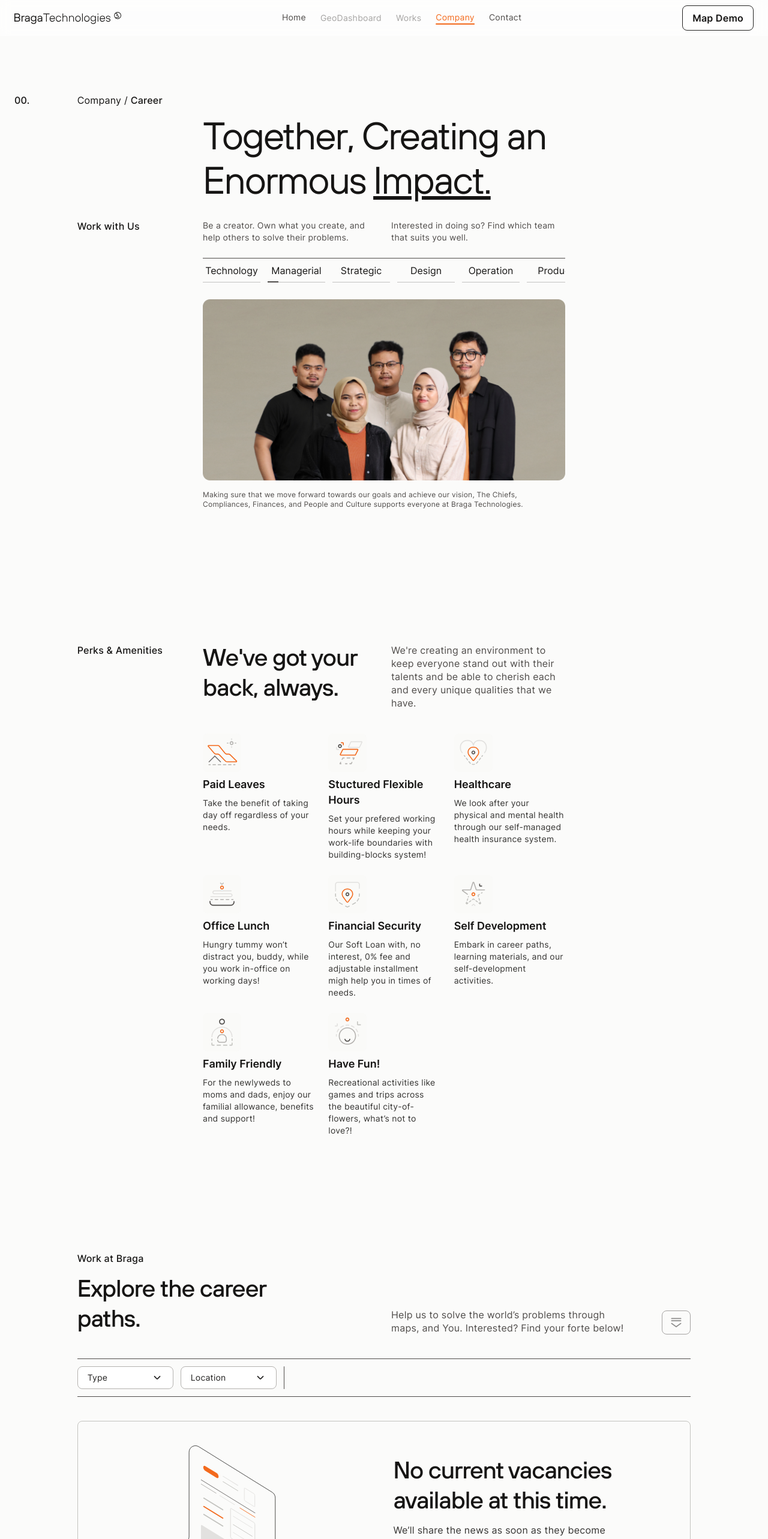
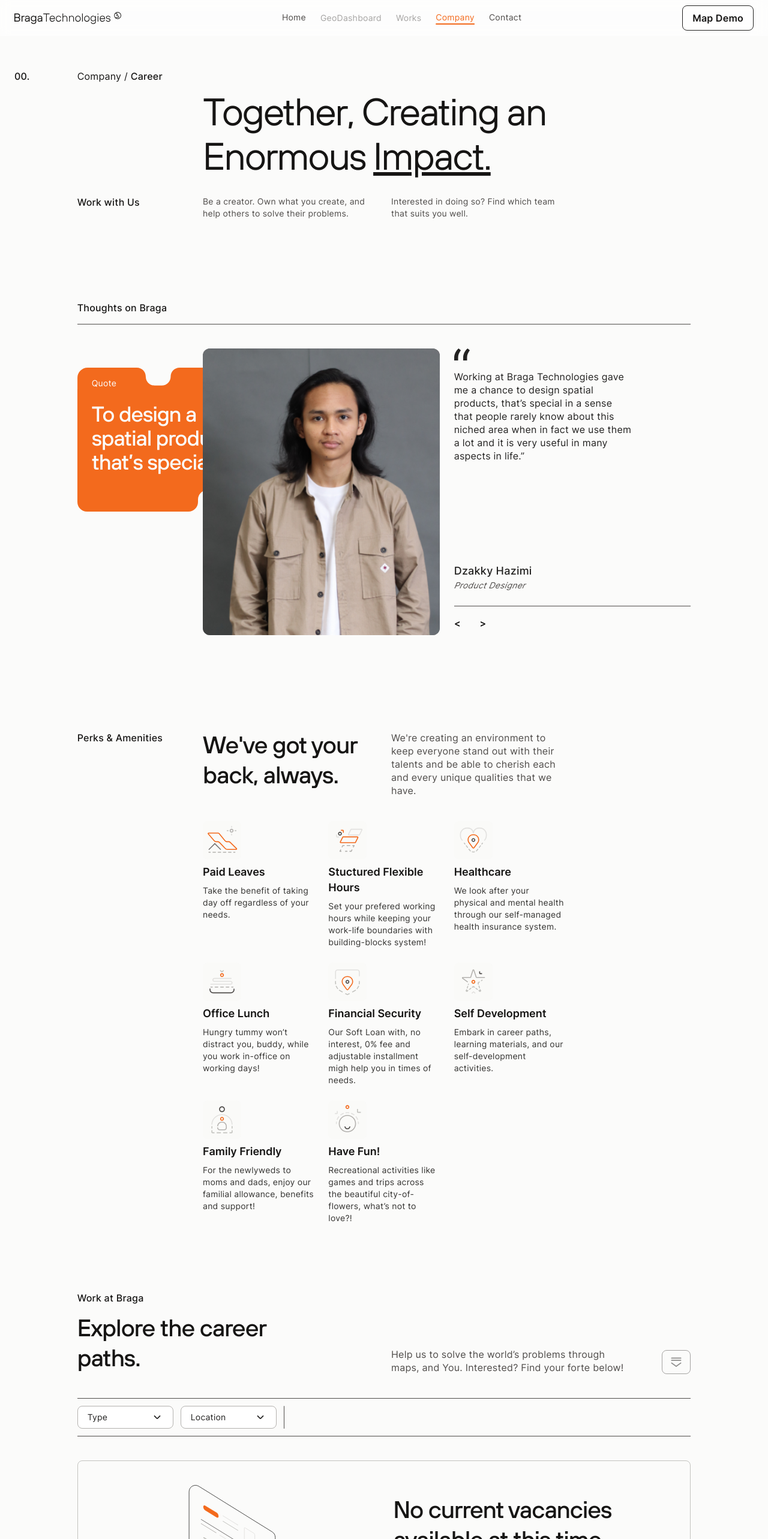
Before and after one commit to FelineJTD/braga-technologies-main-site, a Next.js app: page /company/career in a window 1280 px wide. Shown: the top 2566 px of the page at 60% size. Built offline with nearby package versions, Linux system fonts and the light colour scheme.

Commit message:
update culture and career pages

```diff
--- a/components/section-jobs.js
+++ b/components/section-jobs.js
@@ -74,7 +74,7 @@ export default function JobsSection({jobs}) {
   };
 
   return (
-    <section className='whiteBG'>
+    <section className='whiteBGSmPadding'>
       <div className='col-start-2 col-span-4'>
         <p className='mb-4'><b>Work at Braga</b></p>
         <h2>Explore the career paths.</h2>
--- a/pages/company/career.js
+++ b/pages/company/career.js
@@ -4,11 +4,10 @@ import Image from 'next/image';
 import Link from 'next/link';
 import { useState } from 'react';
 import JobsSection from '../../components/section-jobs';
-import Team from '../../components/section-team';
+// import Team from '../../components/section-team';
 
 // Data
 import {
-  Departments,
   Benefits,
   Jobs,
   Testimonials,
@@ -28,38 +27,18 @@ export default function Career() {
 
       <main className='text-gray-900 bg-gray-50 w-full'>
         {/* 00 */}
-        <section className='whiteBGFullGrid'>
+        <section className='whiteBGFullGridSmPadding'>
           <p className='bold mb-4'>00.</p>
           <p className='col-start-2 col-span-4 mb-4'>Company / <b>Career</b></p>
           <h1 className='row-start-2 lg:col-start-4 col-span-6 mb-6'>Together, Creating an Enormous <u>Impact.</u></h1>
           <p className='row-start-3 lg:col-start-2 col-span-2'><b>Work with Us</b></p>
           <p className='row-start-3 text-xs md:text-sm text-gray-600 col-start-3 lg:col-start-4 col-span-4 lg:col-span-3 mb-6'>Be a creator. Own what you create, and help others to solve their problems.</p>
           <p className='row-start-4 lg:row-start-3 text-xs md:text-sm text-gray-600 col-start-3 lg:col-start-7 col-span-4 lg:col-span-3 mb-6'>Interested in doing so? Find which team that suits you well.</p>
-
-          <Team departments={Departments} page='career' />
+          {/* <Team departments={Departments} page='career' /> */}
         </section>
 
-        <section className='whiteBG'>
-          <p className='col-start-2 col-span-2'><b>Perks & Amenities</b></p>
-          <h2 className='col-span-3 mb-3'>We&apos;ve got your back, always.</h2>
-          <p className='col-span-3 text-gray-600 mb-10'>We&apos;re creating an environment to keep everyone stand out with their talents and be able to cherish each and every unique qualities that we have.</p>
-          <div className='col-start-4 col-span-6 grid grid-cols-2 md:grid-cols-3 gap-6'>
-            {Benefits.map((benefit, index) => (
-              <div key={index}>
-                <div className='h-16 w-16 rounded-lg bg-gray-100/30 mb-2'>
-                  <Image src={benefit.img} alt='' height={64} width={64}/>
-                </div>
-                <h5 className='mb-2'>{benefit.title}</h5>
-                <p className='text-sm text-gray-700'>{benefit.description}</p>
-              </div>
-            ))}
-          </div>
-        </section>
-
-       <JobsSection jobs={Jobs} />
-
         {/* THOUGHTS ON BRAGA */}
-        <section className='whiteBGFullGrid mb-12'>
+        <section className='whiteBGFullGridSmPadding mb-12'>
             <p className='lg:col-start-2 lg:col-span-3 col-span-6 mb-4'><b>Thoughts on Braga</b></p>
             <div className='dividerBlack lg:col-start-2 lg:col-span-10 col-span-6 w-full mb-10' />
 
@@ -111,6 +90,25 @@ export default function Career() {
             </div>
           </section>
 
+        <section className='whiteBGSmPadding'>
+          <p className='col-start-2 col-span-2'><b>Perks & Amenities</b></p>
+          <h2 className='col-span-3 mb-3'>We&apos;ve got your back, always.</h2>
+          <p className='col-span-3 text-gray-600 mb-10'>We&apos;re creating an environment to keep everyone stand out with their talents and be able to cherish each and every unique qualities that we have.</p>
+          <div className='col-start-4 col-span-6 grid grid-cols-2 md:grid-cols-3 gap-6'>
+            {Benefits.map((benefit, index) => (
+              <div key={index}>
+                <div className='h-16 w-16 rounded-lg bg-gray-100/30 mb-2'>
+                  <Image src={benefit.img} alt='' height={64} width={64}/>
+                </div>
+                <h5 className='mb-2'>{benefit.title}</h5>
+                <p className='text-sm text-gray-700'>{benefit.description}</p>
+              </div>
+            ))}
+          </div>
+        </section>
+
+       <JobsSection jobs={Jobs} />
+
         <section className='px-6 py-14 lg:px-[10%] h-screen bg-cover bg-center bg-no-repeat flex flex-col md:flex-row items-end justify-end' style={{backgroundImage: `url(${LastSectionImage})`}}>
           <div className='w-full md:w-1/2 md:mb-4 flex md:flex-col items-end'>
             <div className='flex lg:flex-row flex-col lg:space-x-4 bg-gray-50 rounded-t-2xl rounded-bl-2xl p-6'>
--- a/pages/company/culture.js
+++ b/pages/company/culture.js
@@ -4,11 +4,11 @@ import Link from 'next/link';
 import { useEffect, useRef, useState } from 'react';
 
 // Data
-import { Departments, Values, LastSectionImage } from '../../config/cfg-culture';
+import { Values, LastSectionImage } from '../../config/cfg-culture';
 import Animation from '../../assets/animations/culture/culture-animation.json'
 
 // Components
-import Team from '../../components/section-team';
+// import Team from '../../components/section-team';
 import Lottie from 'lottie-react';
 import Image from 'next/image';
 
@@ -56,7 +56,7 @@ export default function Culture() {
 
       <main className='text-gray-900 bg-gray-50 w-full'>
         {/* 00 */}
-        <section className='whiteBGFullGrid'>
+        <section className='whiteBGFullGridSmPadding'>
           <p className='bold mb-4'>00.</p>
           <p className='col-start-2 col-span-4 mb-4'>Company / <b>Culture</b></p>
           <h1 className='row-start-2 lg:col-start-4 col-span-6 mb-6'>Locate your <u>uncharted</u> passion here.</h1>
--- a/pages/contact.js
+++ b/pages/contact.js
@@ -21,7 +21,7 @@ export default function Contact() {
 
       <main className='text-gray-900 bg-gray-50 w-full'>
         {/* 00 */}
-        <section className='whiteBG'>
+        <section className='whiteBGSmPadding'>
           <p className='bold mb-4'>00.</p>
           <p className='col-span-4 mb-4'>Contact</p>
           <h1 className='row-start-2 col-start-4 col-span-6 mb-6'>Get in touch with us.</h1>
--- a/styles/globals.css
+++ b/styles/globals.css
@@ -354,11 +354,19 @@ button {
 }
 
 .whiteBG {
-  @apply defaultPadding bg-gray-50 text-gray-900 defaultPadding defaultGrid;
+  @apply defaultPadding bg-gray-50 text-gray-900 defaultGrid;
+}
+
+.whiteBGSmPadding {
+  @apply px-6 py-14 xl:px-[10%] bg-gray-50 text-gray-900 defaultGrid;
 }
 
 .whiteBGFullGrid {
-  @apply defaultPadding bg-gray-50 text-gray-900 defaultPadding defaultFullGrid;
+  @apply defaultPadding bg-gray-50 text-gray-900 defaultFullGrid;
+}
+
+.whiteBGFullGridSmPadding {
+  @apply px-6 py-14 xl:px-[10%] bg-gray-50 text-gray-900 defaultFullGrid;
 }
 
 .buttonLight {
```
Lines whose indentation alone changed are shown as unchanged.
